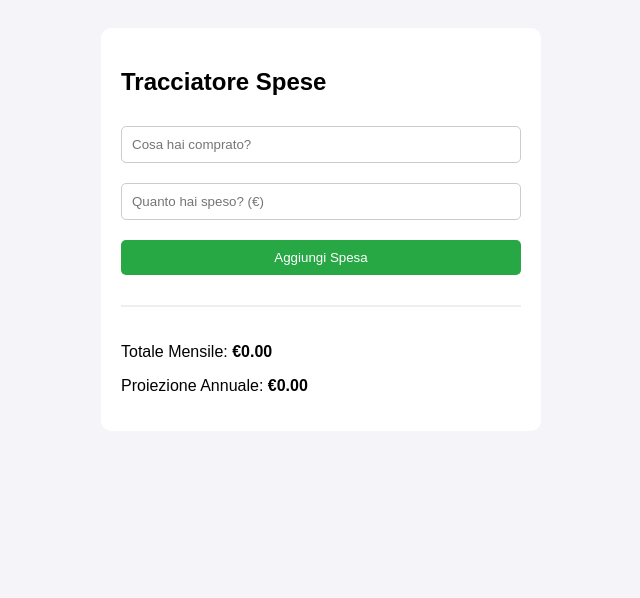
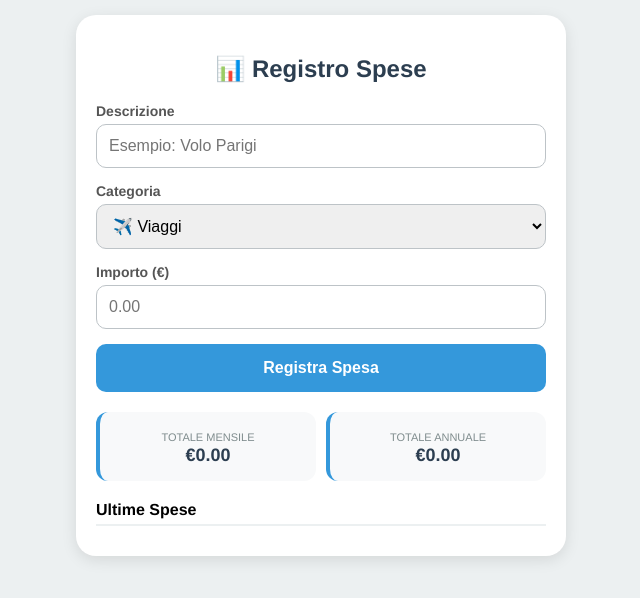
Before and after one commit to valelafo/spese, a plain HTML site: page index.html in a window 1280 px wide. Shown: the whole page, without its empty margins (319-959 px from the left). Drawn offline with Linux system fonts and the light colour scheme.

Commit message:
Update index.html

```diff
--- a/index.html
+++ b/index.html
@@ -3,53 +3,154 @@
 <head>
     <meta charset="UTF-8">
     <meta name="viewport" content="width=device-width, initial-scale=1.0">
-    <title>Gestore Spese 2026</title>
+    <title>Registro Spese Reali</title>
     <style>
-        body { font-family: sans-serif; padding: 20px; background: #f4f4f9; }
-        .container { max-width: 400px; margin: auto; background: white; padding: 20px; border-radius: 10px; shadow: 0 2px 10px rgba(0,0,0,0.1); }
-        input, button { width: 100%; padding: 10px; margin: 10px 0; border-radius: 5px; border: 1px solid #ccc; box-sizing: border-box; }
-        button { background: #28a745; color: white; border: none; cursor: pointer; }
-        .report { margin-top: 20px; padding-top: 20px; border-top: 2px solid #eee; }
+        :root { --primary: #2c3e50; --accent: #3498db; --danger: #e74c3c; --bg: #ecf0f1; }
+        body { font-family: 'Helvetica Neue', sans-serif; background: var(--bg); display: flex; justify-content: center; padding: 15px; margin: 0; }
+        .card { background: white; padding: 20px; border-radius: 20px; box-shadow: 0 4px 15px rgba(0,0,0,0.1); width: 100%; max-width: 450px; }
+        h2 { text-align: center; color: var(--primary); margin-bottom: 20px; }
+
+        .input-group { margin-bottom: 15px; }
+        label { display: block; margin-bottom: 5px; font-weight: bold; color: #555; font-size: 14px; }
+        input, select { width: 100%; padding: 12px; border: 1px solid #bdc3c7; border-radius: 10px; box-sizing: border-box; font-size: 16px; }
+
+        button { width: 100%; padding: 15px; background: var(--accent); color: white; border: none; border-radius: 10px; font-weight: bold; cursor: pointer; font-size: 16px; }
+
+        .stats { display: grid; grid-template-columns: 1fr 1fr; gap: 10px; margin: 20px 0; }
+        .stat-box { background: #f8f9fa; padding: 15px; border-radius: 12px; text-align: center; border-left: 4px solid var(--accent); }
+        .stat-box small { font-size: 11px; color: #7f8c8d; text-transform: uppercase; }
+        .stat-box div { font-size: 18px; font-weight: bold; color: var(--primary); }
+
+        .history-title { font-weight: bold; margin-bottom: 10px; border-bottom: 2px solid var(--bg); padding-bottom: 5px; }
+        .history { max-height: 250px; overflow-y: auto; }
+        .item { display: flex; justify-content: space-between; align-items: center; padding: 12px; border-bottom: 1px solid #eee; background: #fff; }
+        .item-info { display: flex; flex-direction: column; }
+        .item-cat { font-size: 10px; color: var(--accent); font-weight: bold; text-transform: uppercase; }
+        .btn-del { background: none; color: var(--danger); border: 1px solid var(--danger); padding: 4px 8px; border-radius: 5px; width: auto; font-size: 12px; margin: 0; }
     </style>
 </head>
 <body>
 
-<div class="container">
-    <h2>Tracciatore Spese</h2>
-    <input type="text" id="descrizione" placeholder="Cosa hai comprato?">
-    <input type="number" id="importo" placeholder="Quanto hai speso? (€)">
-    <button onclick="aggiungiSpesa()">Aggiungi Spesa</button>
+<div class="card">
+    <h2>📊 Registro Spese</h2>
 
-    <div class="report">
-        <p>Totale Mensile: <strong>€<span id="totMensile">0</span></strong></p>
-        <p>Proiezione Annuale: <strong>€<span id="totAnnuale">0</span></strong></p>
+    <div class="input-group">
+        <label>Descrizione</label>
+        <input type="text" id="desc" placeholder="Esempio: Volo Parigi">
     </div>
+
+    <div class="input-group">
+        <label>Categoria</label>
+        <select id="cat">
+            <option value="Viaggi">✈️ Viaggi</option>
+            <option value="Svago">🍿 Svago</option>
+            <option value="Casalinghi">🏠 Casalinghi</option>
+            <option value="Oggetti">📦 Oggetti</option>
+        </select>
+    </div>
+
+    <div class="input-group">
+        <label>Importo (€)</label>
+        <input type="number" id="val" placeholder="0.00">
+    </div>
+
+    <button onclick="add()">Registra Spesa</button>
+
+    <div class="stats">
+        <div class="stat-box">
+            <small>Totale Mensile</small>
+            <div id="m-total">€0</div>
+        </div>
+        <div class="stat-box">
+            <small>Totale Annuale</small>
+            <div id="y-total">€0</div>
+        </div>
+    </div>
+
+    <div class="history-title">Ultime Spese</div>
+    <div class="history" id="history"></div>
 </div>
 
 <script>
-    let spese = JSON.parse(localStorage.getItem('mieSpese')) || [];
+    // Recuperiamo i dati salvati e la data attuale
+    let spese = JSON.parse(localStorage.getItem('registro_spese_2026')) || [];
 
-    function aggiornaCalcoli() {
-        let totale = spese.reduce((acc, spesa) => acc + parseFloat(spesa.importo), 0);
-        document.getElementById('totMensile').innerText = totale.toFixed(2);
-        document.getElementById('totAnnuale').innerText = (totale * 12).toFixed(2);
-        localStorage.setItem('mieSpese', JSON.stringify(spese));
+    function update() {
+        const hist = document.getElementById('history');
+        hist.innerHTML = '';
+
+        const oggi = new Date();
+        const meseCorrente = oggi.getMonth();
+        const annoCorrente = oggi.getFullYear();
+
+        let totaleMese = 0;
+        let totaleAnno = 0;
+
+        // Ordiniamo le spese dalla più recente alla più vecchia
+        spese.slice().reverse().forEach((item, index) => {
+            const dataSpesa = new Date(item.data);
+            const importo = parseFloat(item.v);
+
+            // Calcolo Mensile (solo se mese e anno coincidono con oggi)
+            if(dataSpesa.getMonth() === meseCorrente && dataSpesa.getFullYear() === annoCorrente) {
+                totaleMese += importo;
+            }
+
+            // Calcolo Annuale (tutto quello che appartiene a quest'anno)
+            if(dataSpesa.getFullYear() === annoCorrente) {
+                totaleAnno += importo;
+            }
+
+            // Visualizzazione lista (usiamo index reale per cancellare)
+            const realIndex = spese.length - 1 - index;
+            hist.innerHTML += `
+                <div class="item">
+                    <div class="item-info">
+                        <span class="item-cat">${item.c}</span>
+                        <span>${item.d}</span>
+                    </div>
+                    <div>
+                        <span style="font-weight:bold; margin-right:10px;">€${importo.toFixed(2)}</span>
+                        <button class="btn-del" onclick="del(${realIndex})">X</button>
+                    </div>
+                </div>`;
+        });
+
+        document.getElementById('m-total').innerText = '€' + totaleMese.toFixed(2);
+        document.getElementById('y-total').innerText = '€' + totaleAnno.toFixed(2);
+        localStorage.setItem('registro_spese_2026', JSON.stringify(spese));
     }
 
-    function aggiungiSpesa() {
-        const desc = document.getElementById('descrizione').value;
-        const imp = document.getElementById('importo').value;
-        if(desc && imp) {
-            spese.push({ descrizione: desc, importo: imp });
-            aggiornaCalcoli();
-            document.getElementById('descrizione').value = '';
-            document.getElementById('importo').value = '';
+    function add() {
+        const d = document.getElementById('desc').value;
+        const c = document.getElementById('cat').value;
+        const v = document.getElementById('val').value;
+
+        if(d && v) {
+            spese.push({
+                d: d,
+                c: c,
+                v: v,
+                data: new Date().toISOString() // Salviamo il momento esatto dell'acquisto
+            });
+
+            document.getElementById('desc').value = '';
+            document.getElementById('val').value = '';
+            update();
         }
     }
 
-    // Carica i dati all'avvio
-    aggiornaCalcoli();
+    function del(i) {
+        if(confirm("Vuoi eliminare questa spesa?")) {
+            spese.splice(i, 1);
+            update();
+        }
+    }
+
+    // Avvio iniziale
+    update();
 </script>
 
 </body>
 </html>
+</html>
```
